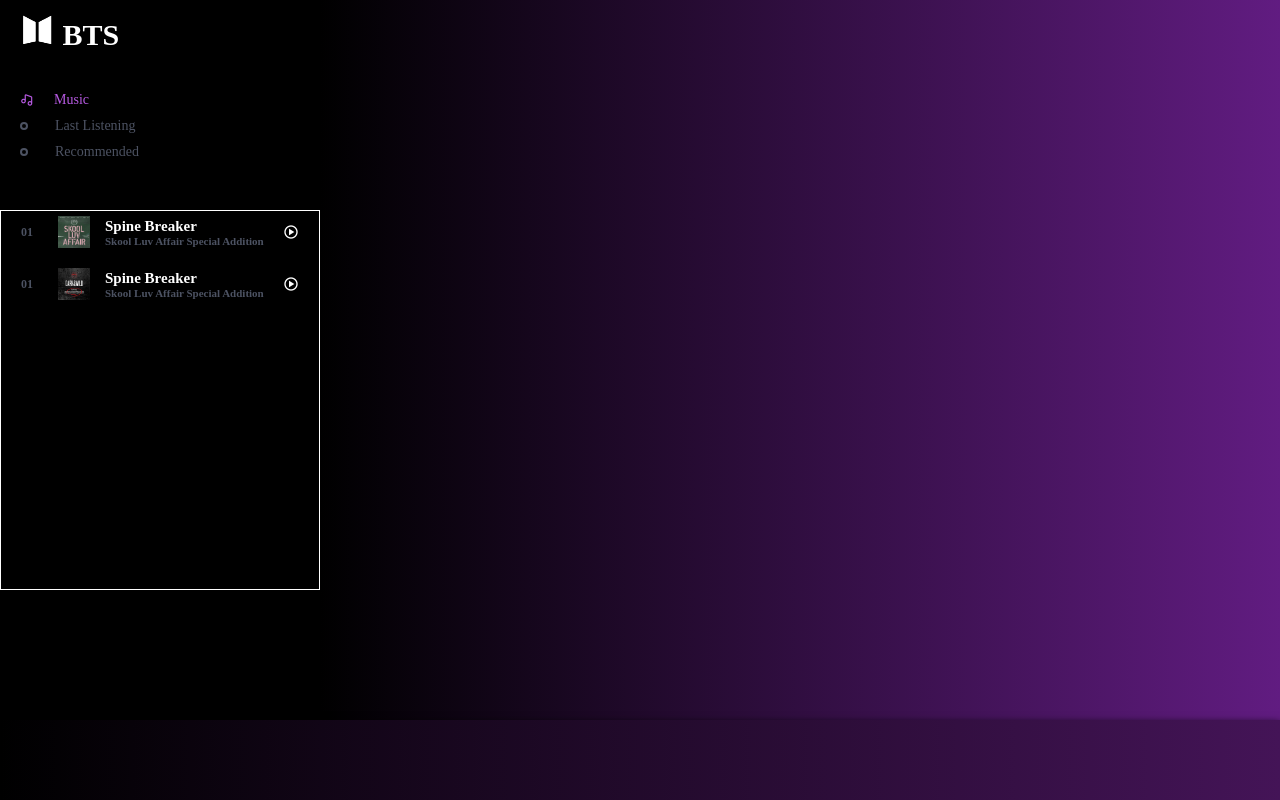
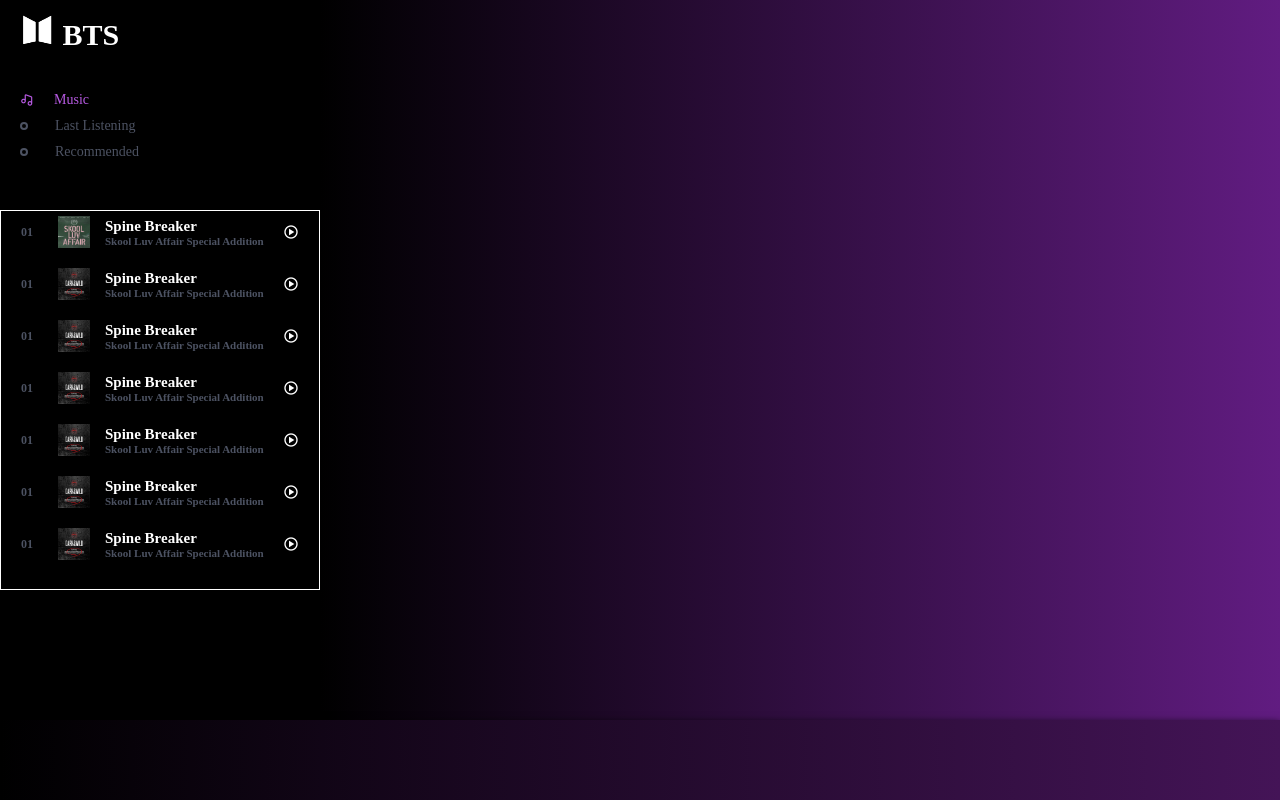
Before and after one commit to nunaprameswari/Project_UAS, a Django app: page / in a window 1280 px wide. Run offline with Django 4.2, Linux system fonts and the light colour scheme.

Commit message:
tambahan pada html

```diff
--- a/Army/templates/menu.html
+++ b/Army/templates/menu.html
@@ -36,6 +36,46 @@
                     </h5>
                     <i class='bx playListPlay bx-play-circle' id="1"></i>
                 </li>
+                <li class="songItem">
+                    <span>01</span>
+                    <img src="{% static 'img/danger.jpg' %}" alt="">
+                    <h5>Spine Breaker <br>
+                        <div class="subtitle">Skool Luv Affair Special Addition</div>
+                    </h5>
+                    <i class='bx playListPlay bx-play-circle' id="1"></i>
+                </li>
+                <li class="songItem">
+                    <span>01</span>
+                    <img src="{% static 'img/danger.jpg' %}" alt="">
+                    <h5>Spine Breaker <br>
+                        <div class="subtitle">Skool Luv Affair Special Addition</div>
+                    </h5>
+                    <i class='bx playListPlay bx-play-circle' id="1"></i>
+                </li>
+                <li class="songItem">
+                    <span>01</span>
+                    <img src="{% static 'img/danger.jpg' %}" alt="">
+                    <h5>Spine Breaker <br>
+                        <div class="subtitle">Skool Luv Affair Special Addition</div>
+                    </h5>
+                    <i class='bx playListPlay bx-play-circle' id="1"></i>
+                </li>
+                <li class="songItem">
+                    <span>01</span>
+                    <img src="{% static 'img/danger.jpg' %}" alt="">
+                    <h5>Spine Breaker <br>
+                        <div class="subtitle">Skool Luv Affair Special Addition</div>
+                    </h5>
+                    <i class='bx playListPlay bx-play-circle' id="1"></i>
+                </li>
+                <li class="songItem">
+                    <span>01</span>
+                    <img src="{% static 'img/danger.jpg' %}" alt="">
+                    <h5>Spine Breaker <br>
+                        <div class="subtitle">Skool Luv Affair Special Addition</div>
+                    </h5>
+                    <i class='bx playListPlay bx-play-circle' id="1"></i>
+                </li>
             </div>
         </div>
         <div class="song_side"></div>
```
